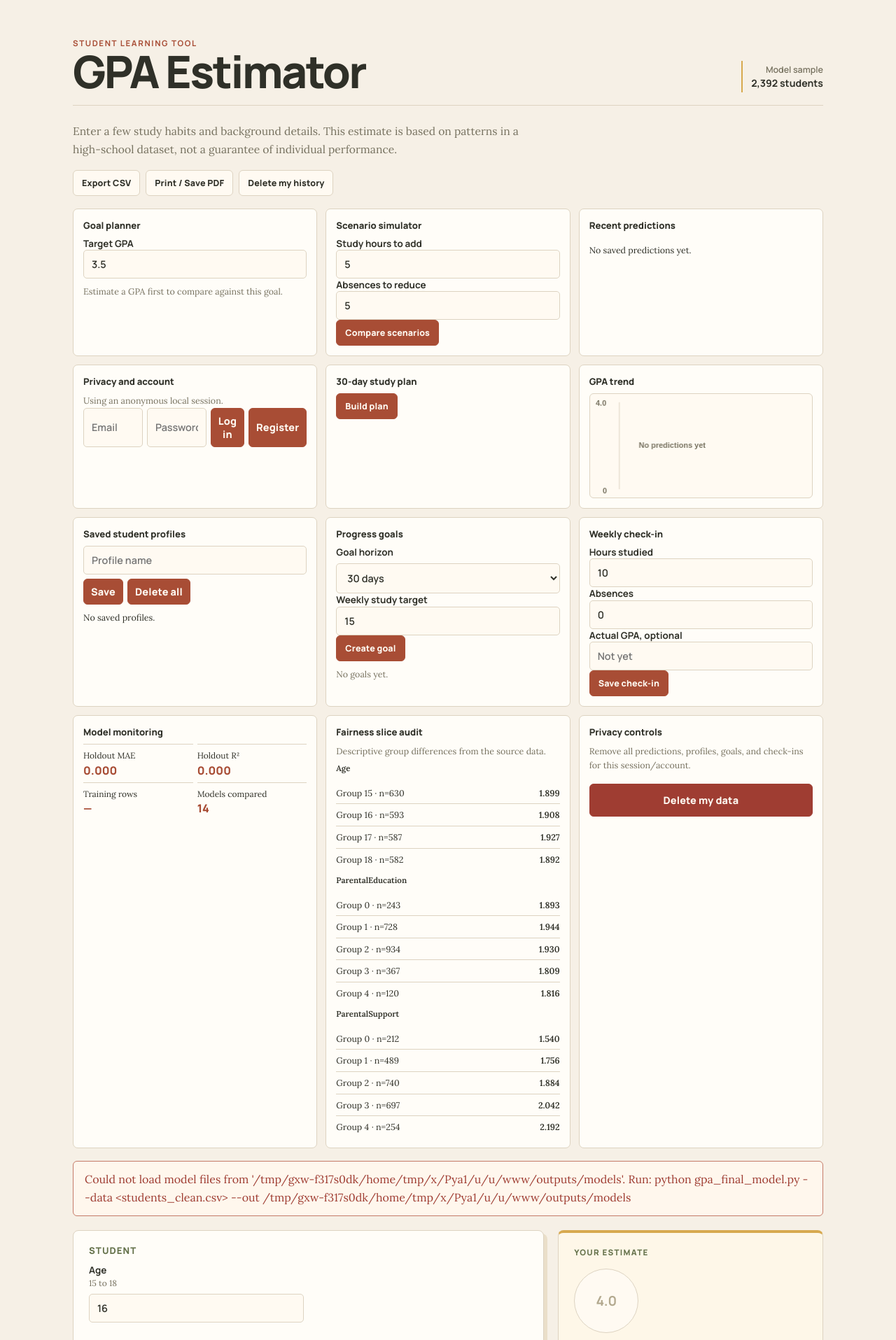
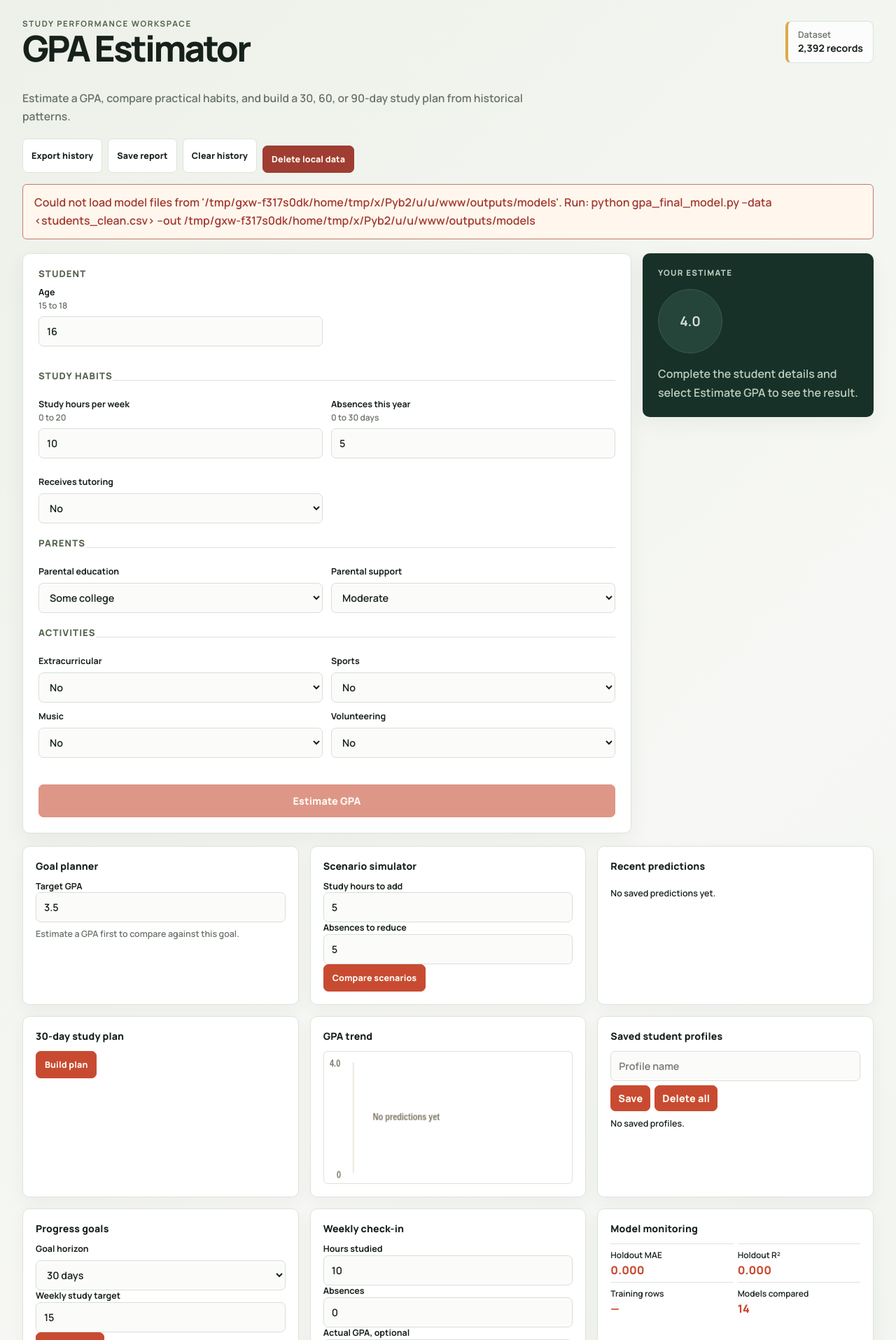
Before and after one commit to Ashhadmemon/Ai-lab-project, a Flask app: page / in a window 1280 px wide. Shown: the top 1915 px of the page at 70% size. Run offline with Flask 3, Linux system fonts and the light colour scheme; data that the repository does not hold is empty.

Commit message:
Prepare Flask app for Vercel and remove login UI

```diff
--- a/api/index.py
+++ b/api/index.py
@@ -6,3 +6,8 @@ if ROOT not in sys.path:
     sys.path.insert(0, ROOT)
 
 from app import app
+
+application = app
+
+# Vercel discovers a WSGI application from `app` or `application`.
+app = application
--- a/app.py
+++ b/app.py
@@ -8,7 +8,6 @@ from datetime import datetime, timezone
 from pathlib import Path
 
 from flask import Flask, jsonify, render_template, request, session
-from werkzeug.security import check_password_hash, generate_password_hash
 
 from gpa_final_model import (FEATURES, RULES, GPAPredictor, InputValidationError,
                               ModelNotFoundError, validate_input)
@@ -17,7 +16,14 @@ BASE_DIR = Path(__file__).resolve().parent
 MODEL_DIR = BASE_DIR / "outputs" / "models"
 
 app = Flask(__name__)
-app.secret_key = os.environ.get("FLASK_SECRET_KEY", "development-only-change-me")
+app.secret_key = os.environ.get("FLASK_SECRET_KEY") or (
+    "development-only-change-me" if not os.environ.get("VERCEL") else secrets.token_hex(32)
+)
+app.config.update(
+    SESSION_COOKIE_HTTPONLY=True,
+    SESSION_COOKIE_SAMESITE="Lax",
+    SESSION_COOKIE_SECURE=bool(os.environ.get("VERCEL")),
+)
 
 DB_PATH = Path("/tmp/app_history.db") if os.environ.get("VERCEL") else BASE_DIR / "app_history.db"
 
@@ -31,15 +37,6 @@ def db():
 def init_db():
     DB_PATH.parent.mkdir(parents=True, exist_ok=True)
     with db() as connection:
-        connection.execute("""
-            CREATE TABLE IF NOT EXISTS users (
-                id INTEGER PRIMARY KEY AUTOINCREMENT,
-                email TEXT UNIQUE NOT NULL,
-                password_hash TEXT NOT NULL,
-                role TEXT NOT NULL DEFAULT 'student',
-                created_at TEXT NOT NULL
-            )
-        """)
         connection.execute("""
             CREATE TABLE IF NOT EXISTS predictions (
                 id INTEGER PRIMARY KEY AUTOINCREMENT,
@@ -88,17 +85,12 @@ def init_db():
                 FOREIGN KEY(goal_id) REFERENCES study_goals(id)
             )
         """)
-        user_columns = {row[1] for row in connection.execute("PRAGMA table_info(users)").fetchall()}
-        if "role" not in user_columns:
-            connection.execute("ALTER TABLE users ADD COLUMN role TEXT NOT NULL DEFAULT 'student'")
 
 
 init_db()
 
 
 def ensure_owner():
-    if session.get("user_id"):
-        return f"user-{session['user_id']}"
     if "owner" not in session:
         session["owner"] = "guest-" + secrets.token_hex(12)
     return session["owner"]
@@ -288,58 +280,6 @@ def create_plan():
     })
 
 
-@app.post("/api/account/register")
-def register():
-    payload = request.get_json(silent=True) or {}
-    email = str(payload.get("email", "")).strip().lower()
-    password = str(payload.get("password", ""))
-    if "@" not in email or len(password) < 8:
-        return jsonify({"error": "Use a valid email and a password of at least 8 characters."}), 400
-    try:
-        with db() as connection:
-            cursor = connection.execute(
-                "INSERT INTO users (email, password_hash, created_at) VALUES (?, ?, ?)",
-                (email, generate_password_hash(password), datetime.now(timezone.utc).isoformat()),
-            )
-            session["user_id"] = cursor.lastrowid
-            session["email"] = email
-        return jsonify({"email": email, "role": "student"})
-    except sqlite3.IntegrityError:
-        return jsonify({"error": "That email is already registered."}), 409
-
-
-@app.post("/api/account/login")
-def login():
-    payload = request.get_json(silent=True) or {}
-    email = str(payload.get("email", "")).strip().lower()
-    password = str(payload.get("password", ""))
-    with db() as connection:
-        user = connection.execute("SELECT * FROM users WHERE email = ?", (email,)).fetchone()
-    if user is None or not check_password_hash(user["password_hash"], password):
-        return jsonify({"error": "Invalid email or password."}), 401
-    session["user_id"] = user["id"]
-    session["email"] = email
-    return jsonify({"email": email, "role": user["role"]})
-
-
-@app.post("/api/account/logout")
-def logout():
-    session.pop("user_id", None)
-    session.pop("email", None)
-    return jsonify({"status": "logged_out"})
-
-
-@app.get("/api/account")
-def account():
-    if not session.get("user_id"):
-        return jsonify({"email": None, "role": None})
-    with db() as connection:
-        user = connection.execute("SELECT email, role FROM users WHERE id = ?",
-                                  (session["user_id"],)).fetchone()
-    return jsonify({"email": user["email"] if user else None,
-                    "role": user["role"] if user else None})
-
-
 @app.get("/api/model")
 def api_model():
     if predictor is None:
@@ -486,26 +426,6 @@ def complete_goal(goal_id):
     return jsonify({"status": "completed"})
 
 
-@app.get("/api/counselor/overview")
-def counselor_overview():
-    if not session.get("user_id"):
-        return jsonify({"error": "Sign in with a counselor account."}), 403
-    with db() as connection:
-        user = connection.execute("SELECT role FROM users WHERE id = ?", (session["user_id"],)).fetchone()
-    if user is None or user["role"] != "counselor":
-        return jsonify({"error": "Counselor access required."}, 403)
-    with db() as connection:
-        goals = connection.execute("SELECT target_gpa, horizon_days, status FROM study_goals").fetchall()
-        predictions = connection.execute("SELECT predicted_gpa, grade_band FROM predictions").fetchall()
-    return jsonify({
-        "students_with_goals": len(goals),
-        "active_goals": sum(row["status"] == "active" for row in goals),
-        "completed_goals": sum(row["status"] == "completed" for row in goals),
-        "predictions": len(predictions),
-        "average_predicted_gpa": round(sum(row["predicted_gpa"] for row in predictions) / len(predictions), 2) if predictions else None,
-    })
-
-
 @app.post("/api/privacy/delete-all")
 def privacy_delete_all():
     owner = ensure_owner()
--- a/templates/index.html
+++ b/templates/index.html
@@ -69,22 +69,40 @@ footer{margin-top:30px;padding-top:16px;border-top:1px solid var(--line);color:v
 @media print{body{background:#fff}.toolbar,.tools,.panel form,form.panel,footer button{display:none}.grid{display:block}.result{position:static;border:1px solid #bbb}.print-only{display:block}}
 .danger-button{background:#9f3d32;border-color:#9f3d32}.goal-row{display:flex;gap:6px}.goal-row input{margin:0}.goal-row button{width:auto;margin:0}.goal-progress{margin-top:8px;height:8px;background:#e7decb;border-radius:4px;overflow:hidden}.goal-progress i{display:block;height:100%;background:var(--olive)}.comparison-grid{display:grid;grid-template-columns:repeat(2,minmax(0,1fr));gap:6px}.comparison-grid div{border-top:1px solid var(--line);padding-top:6px;font-size:.75rem}.comparison-grid strong{display:block;font:800 1rem var(--head);color:var(--terracotta)}
 </style>
+<style>
+:root{--canvas:#f2f4ef;--paper:#ffffff;--card:#ffffff;--ink:#17211b;--mute:#697268;--line:#dde3dc;--terracotta:#c84b31;--terracotta-dark:#9e3925;--olive:#52624a;--gold:#dda94a;--bad:#a33a31;--ok:#4d7042;--head:"Manrope","Trebuchet MS",sans-serif;--body:"Manrope","Trebuchet MS",sans-serif}
+body{background:linear-gradient(135deg,#edf1e9 0,#f7f8f5 52%,#eef2ed 100%)}
+main{width:min(1380px,100%);margin:0 auto;padding:28px 32px 64px}
+.app-header{border:0;margin:0 0 18px;padding:0 0 18px;align-items:center}.app-header h1{font-size:clamp(2.2rem,4vw,3.7rem);letter-spacing:-.055em}.eyebrow{color:var(--olive)}
+.dataset{text-align:left;border:1px solid var(--line);border-left:4px solid var(--gold);border-radius:8px;background:rgba(255,255,255,.72);padding:10px 14px}.lede{margin:0 0 18px;max-width:72ch;color:var(--mute)}
+.toolbar{margin:0 0 16px;gap:8px}.toolbar button,.small-button{border-radius:7px;padding:10px 12px}.toolbar .secondary{background:#fff}
+.grid{grid-template-columns:minmax(520px,1.45fr) minmax(320px,.55fr);gap:16px}.panel{border-radius:10px;border:1px solid var(--line);box-shadow:0 10px 30px rgba(31,52,38,.06)}form.panel{box-shadow:0 10px 30px rgba(31,52,38,.06)}
+.result{top:16px;background:#183128;border:0;color:#f7faf7}.result .result-kicker{color:#bdcdbf}.result .empty{color:#bdcdbf}.result .empty-mark{background:#25443a;border-color:#3b5a50;color:#d4ddd5}.result .gpa{color:#fff}.result .band{background:#dfe8d7;color:#31502a}.result .scale-l,.result dl dt,.result .note{color:#bdcdbf}.result .factor-list li{border-color:#3a554c}.result .tip-gain{color:#d4e5b8}.result .note{border-color:#dda94a}
+fieldset{padding:14px 0}.row{gap:12px}label{font-size:.78rem}input,select{border-radius:7px;border-color:#d8dfd8;background:#fbfcfa;min-height:43px}.err{min-height:.9em}
+button{border-radius:7px}.tools{grid-template-columns:repeat(3,minmax(0,1fr));gap:16px}.tool{border-radius:10px;border:1px solid var(--line);box-shadow:0 8px 24px rgba(31,52,38,.05);padding:18px}.tool h2{font-size:.88rem;letter-spacing:.01em;margin-bottom:12px}.tool p{line-height:1.45}.insights{display:grid;grid-template-columns:minmax(0,1.15fr) minmax(260px,.85fr);gap:16px;margin-top:16px}.insight-stack{display:grid;grid-template-columns:repeat(2,minmax(0,1fr));gap:16px}.insight-stack>.tool:last-child{grid-column:1/-1}
+.history-list{max-height:180px}.trend-canvas{height:190px}.plan-grid{grid-template-columns:repeat(2,minmax(0,1fr))}.model-range{color:inherit}.danger-button{width:auto!important;margin-top:10px!important}
+footer{margin-top:18px;border-top:0;color:var(--mute)}
+@media(max-width:980px){.grid{grid-template-columns:1fr}.insights{grid-template-columns:1fr}.tools{grid-template-columns:repeat(2,minmax(0,1fr))}.result{position:static}.insight-stack{grid-template-columns:repeat(2,minmax(0,1fr))}}
+@media(max-width:620px){main{padding:18px 12px 44px}.app-header{align-items:flex-start}.dataset{max-width:118px}.tools,.insight-stack{grid-template-columns:1fr}.insight-stack>.tool:last-child{grid-column:auto}.grid{grid-template-columns:minmax(0,1fr)}.row{grid-template-columns:1fr}.toolbar button{flex:1}.plan-grid{grid-template-columns:1fr}.gpa{font-size:4.8rem}}
+@media print{body{background:#fff}.toolbar,.insights,footer button{display:none!important}.grid{display:grid}.result{background:#fff!important;color:var(--ink)!important;border:1px solid var(--line)!important}.result .gpa{color:var(--terracotta)!important}.result .result-kicker,.result .scale-l,.result dl dt,.result .note{color:var(--mute)!important}}
+</style>
 </head>
 <body>
 <main>
 <header class="app-header">
   <div>
-    <p class="eyebrow">Student learning tool</p>
+    <p class="eyebrow">Study performance workspace</p>
     <h1>GPA Estimator</h1>
   </div>
-  <div class="dataset"><span>Model sample</span><strong>2,392 students</strong></div>
+  <div class="dataset"><span>Dataset</span><strong>2,392 records</strong></div>
 </header>
-<p class="lede">Enter a few study habits and background details. This estimate is based on patterns in a high-school dataset, not a guarantee of individual performance.</p>
+<p class="lede">Estimate a GPA, compare practical habits, and build a 30, 60, or 90-day study plan from historical patterns.</p>
 
 <div class="toolbar" aria-label="Dashboard actions">
-  <button type="button" class="secondary" id="exportHistory">Export CSV</button>
-  <button type="button" class="secondary" onclick="window.print()">Print / Save PDF</button>
-  <button type="button" class="secondary" id="clearHistory">Delete my history</button>
+  <button type="button" class="secondary" id="exportHistory">Export history</button>
+  <button type="button" class="secondary" onclick="window.print()">Save report</button>
+  <button type="button" class="secondary" id="clearHistory">Clear history</button>
+  <button type="button" class="danger-button" id="deletePersonalData">Delete local data</button>
 </div>
 
 <section class="tools" aria-label="Planning tools">
@@ -109,17 +127,6 @@ footer{margin-top:30px;padding-top:16px;border-top:1px solid var(--line);color:v
   <div class="tool">
     <h2>Recent predictions</h2>
     <ul class="history-list" id="historyList"><li>Loading history…</li></ul>
-  </div>
-  <div class="tool">
-    <h2>Privacy and account</h2>
-    <p id="accountStatus">Using an anonymous local session.</p>
-    <div class="account-row">
-      <input id="accountEmail" type="email" placeholder="Email" aria-label="Email">
-      <input id="accountPassword" type="password" placeholder="Password" aria-label="Password">
-      <button type="button" class="secondary" id="loginAccount">Log in</button>
-      <button type="button" id="registerAccount">Register</button>
-      <button type="button" class="secondary" id="logoutAccount" hidden>Log out</button>
-    </div>
   </div>
   <div class="tool">
     <h2>30-day study plan</h2>
@@ -171,11 +178,6 @@ footer{margin-top:30px;padding-top:16px;border-top:1px solid var(--line);color:v
     <h2>Fairness slice audit</h2>
     <p>Descriptive group differences from the source data.</p>
     <div id="fairnessStatus">Loading audit…</div>
-  </div>
-  <div class="tool">
-    <h2>Privacy controls</h2>
-    <p>Remove all predictions, profiles, goals, and check-ins for this session/account.</p>
-    <button type="button" class="danger-button" id="deletePersonalData">Delete my data</button>
   </div>
 </section>
 
@@ -429,29 +431,6 @@ document.getElementById("deletePersonalData").addEventListener("click", async ()
   if (res.ok) { loadHistory(); loadProfiles(); loadGoals(); alert("Your personal app data was deleted."); }
 });
 
-async function refreshAccount() {
-  const res = await fetch("/api/account");
-  const data = await res.json();
-  document.getElementById("accountStatus").textContent = data.email
-    ? `Signed in as ${data.email}.` : "Using an anonymous local session.";
-  document.getElementById("logoutAccount").hidden = !data.email;
-}
-async function accountAction(path) {
-  const email = document.getElementById("accountEmail").value.trim();
-  const password = document.getElementById("accountPassword").value;
-  const res = await fetch(path, {method:"POST", headers:{"Content-Type":"application/json"},
-    body:JSON.stringify({email,password})});
-  const data = await res.json();
-  if (!res.ok) { alert(data.error || "Account action failed."); return; }
-  refreshAccount();
-}
-document.getElementById("registerAccount").addEventListener("click", () => accountAction("/api/account/register"));
-document.getElementById("loginAccount").addEventListener("click", () => accountAction("/api/account/login"));
-document.getElementById("logoutAccount").addEventListener("click", async () => {
-  await fetch("/api/account/logout", {method:"POST"});
-  refreshAccount();
-});
-
 document.getElementById("generatePlan").addEventListener("click", async () => {
   if (!currentPayload) {
     document.getElementById("planResult").innerHTML = "<p>Estimate a GPA first.</p>";
@@ -559,7 +538,10 @@ loadProfiles();
 loadGoals();
 loadModelEvidence();
 loadFairness();
-refreshAccount();
+
+const estimatorGrid = document.querySelector(".grid");
+const insightTools = document.querySelector(".tools");
+if (estimatorGrid && insightTools) estimatorGrid.insertAdjacentElement("afterend", insightTools);
 
 if ("serviceWorker" in navigator) {
   window.addEventListener("load", () => navigator.serviceWorker.register("/static/sw.js").catch(() => {}));
```
Also changed, not shown: vercel.json.
